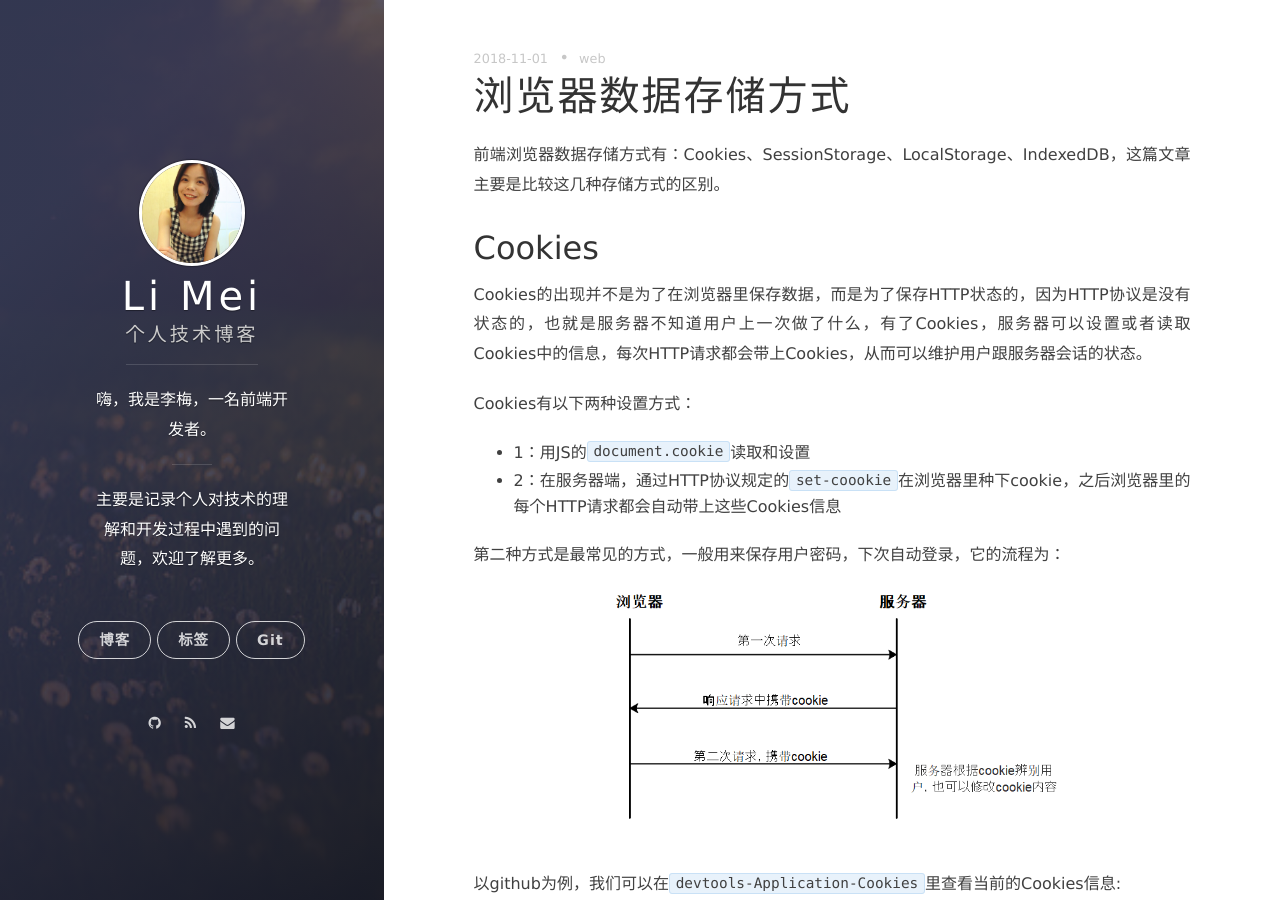
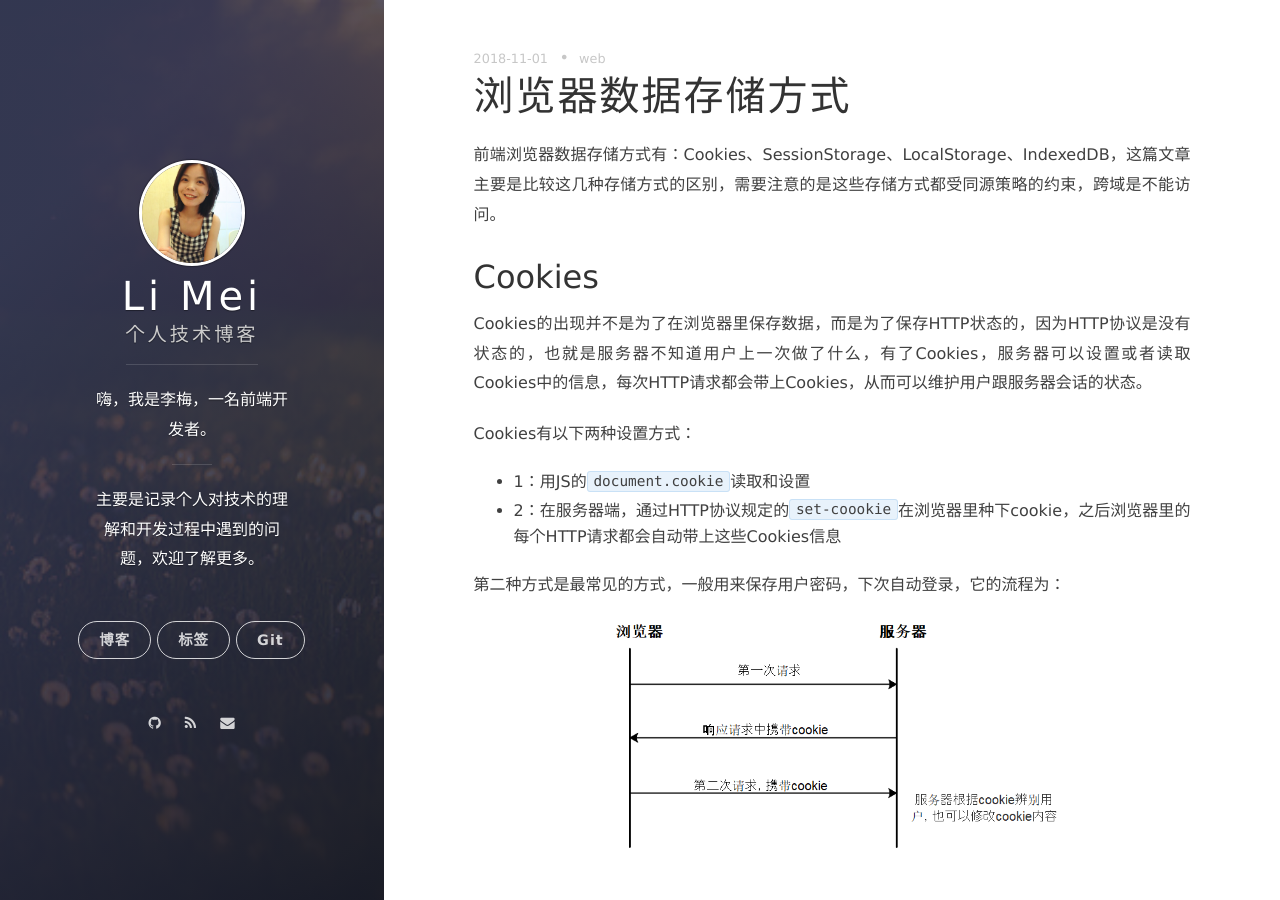
Before and after one commit to LiMeii/LiMeii.github.io, a Jekyll site: the page built from _posts/2018-11-01-web-storage.md, in a window 1280 px wide and 900 px high. Built offline with Jekyll 4.4.1, drawn with Linux system fonts in a browser that asks for light colours; nearby versions of some CDN libraries.

Commit message:
update web storage post

```diff
--- a/_posts/2018-11-01-web-storage.md
+++ b/_posts/2018-11-01-web-storage.md
@@ -4,7 +4,7 @@ tags: web
 layout: post
 ---
 
-前端浏览器数据存储方式有：Cookies、SessionStorage、LocalStorage、IndexedDB，这篇文章主要是比较这几种存储方式的区别。
+前端浏览器数据存储方式有：Cookies、SessionStorage、LocalStorage、IndexedDB，这篇文章主要是比较这几种存储方式的区别，需要注意的是这些存储方式都受同源策略的约束，跨域是不能访问。
 
 ## Cookies
 Cookies的出现并不是为了在浏览器里保存数据，而是为了保存HTTP状态的，因为HTTP协议是没有状态的，也就是服务器不知道用户上一次做了什么，有了Cookies，服务器可以设置或者读取Cookies中的信息，每次HTTP请求都会带上Cookies，从而可以维护用户跟服务器会话的状态。
```
